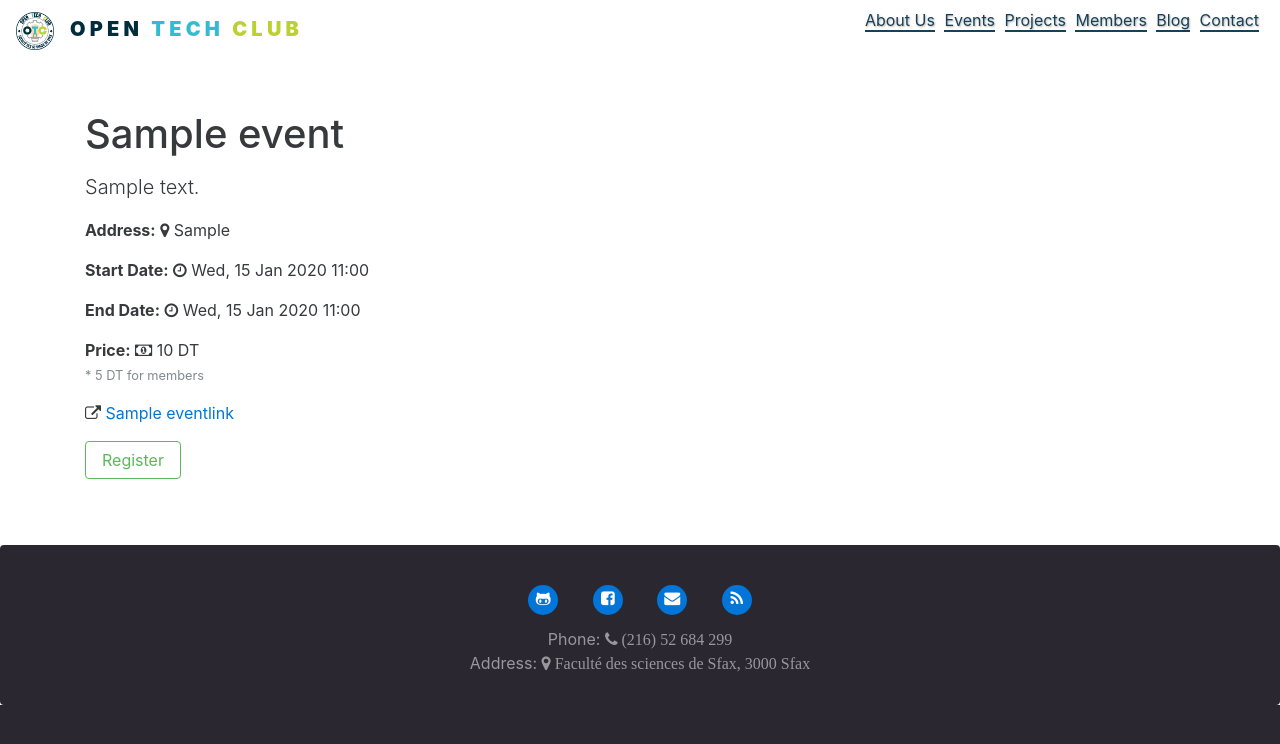
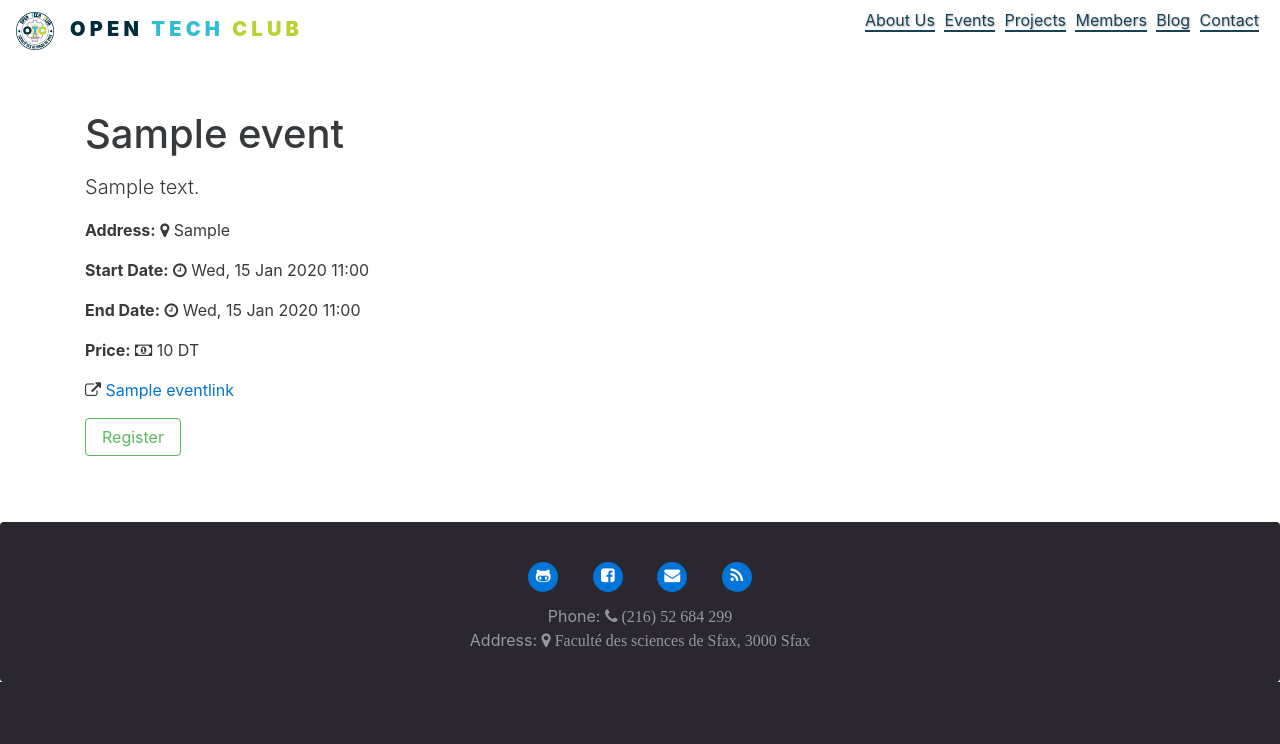
Before and after one commit to fssotc/fssotc.tik.tn, a Django app: template event/templates/event/event_detail.html in a window 1280 px wide. Shown: the top 744 px of the page. Run offline with Django 3.2, Linux system fonts and the light colour scheme; the template is opened without the code that fills it: values that come from a table or form of the project are taken from there, others are empty; tables that the repository leaves empty hold one stand-in row (values such as "Sample post"); parts of the project's set-up code (start-up, migrations or seed data) failed here and were passed over; some libraries are stand-ins or nearby versions.

Commit message:
fix price listing

```diff
--- a/event/templates/event/event_detail.html
+++ b/event/templates/event/event_detail.html
@@ -24,8 +24,7 @@
     </p>
     {% endif %}
     {% if event.price %}
-    <p><strong>Price:</strong> <i class="fa fa-money"></i> {{ event.price }} DT
-        <small class="help form-text text-muted">* {{ event.price|add:-5 }} DT for members</small></p>
+    <p><strong>Price:</strong> <i class="fa fa-money"></i> {{ event.price }} DT</p>
     {% endif %}
     {% for lnk in event.eventlink_set.all %}
     <p><i class="fa fa-external-link"></i> <a href="{{ lnk.link }}" class="card-link">{{ lnk.title }}</a></p>
```
